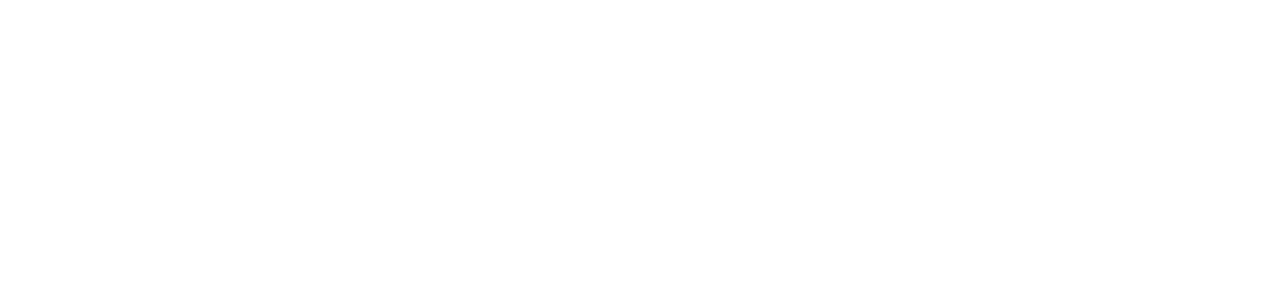
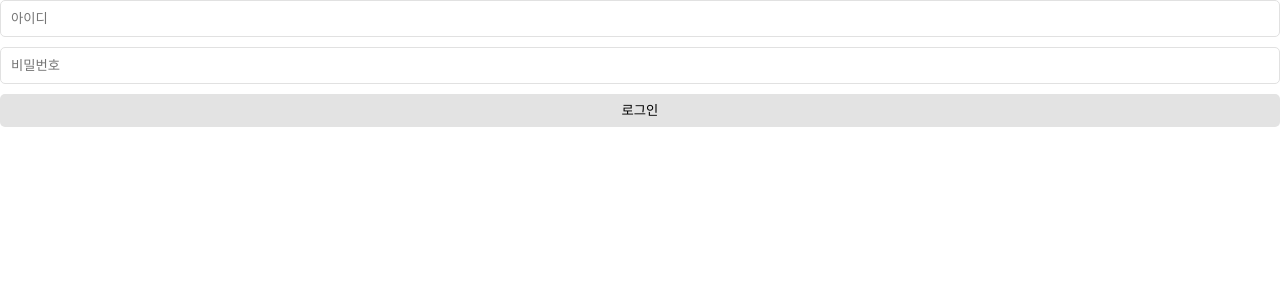
Before and after one commit to AT-SOPT-WEB/SaebomKwon, a React (Vite) app in the folder Week4/assignment/: page /login in a window 1280 px wide. Shown: the top 300 px of the page. Built offline with nearby package versions, Linux system fonts and the light colour scheme.

Commit message:
feat: Input 컴포넌트 스타일링

```diff
--- /dev/null
+++ b/Week4/assignment/src/components/Button.tsx
@@ -0,0 +1,13 @@
+import { css } from "@emotion/react";
+import { commonStyle } from "@/styles/common";
+import theme, { ThemeType } from "@/styles/theme";
+
+export default function Button() {
+  return <button css={buttonStyle(theme)}>로그인</button>;
+}
+
+const buttonStyle = (theme: ThemeType) => css`
+  ${commonStyle};
+  background-color: ${theme.colors.gray2};
+  border: none;
+`;
--- /dev/null
+++ b/Week4/assignment/src/components/Form.tsx
@@ -0,0 +1,20 @@
+import { css } from "@emotion/react";
+import Input from "@/components/Input";
+import Button from "@/components/Button";
+
+export default function Form() {
+  return (
+    <div css={InputContainer}>
+      <Input type="id" />
+      <Input type="pw" />
+      <Button />
+    </div>
+  );
+}
+
+const InputContainer = css`
+  display: flex;
+  flex-direction: column;
+  gap: 1rem;
+`;
+("#e5e3e3");
--- /dev/null
+++ b/Week4/assignment/src/components/Input.tsx
@@ -0,0 +1,15 @@
+import { css } from "@emotion/react";
+import { commonStyle } from "@/styles/common";
+import theme, { ThemeType } from "@/styles/theme";
+
+export default function Input({ type }: { type: string }) {
+  const placeholder = type === "id" ? "아이디" : "비밀번호";
+  return (
+    <input css={InputStyle(theme)} type="text" placeholder={placeholder} />
+  );
+}
+
+const InputStyle = (theme: ThemeType) => css`
+  ${commonStyle};
+  border: 1px solid ${theme.colors.gray1};
+`;
--- a/Week4/assignment/src/pages/LoginPage.tsx
+++ b/Week4/assignment/src/pages/LoginPage.tsx
@@ -1,3 +1,9 @@
+import Form from "@/components/Form";
+
 export default function LoginPage() {
-  return <></>;
+  return (
+    <>
+      <Form />
+    </>
+  );
 }
--- /dev/null
+++ b/Week4/assignment/src/styles/common.ts
@@ -0,0 +1,7 @@
+import { css } from "@emotion/react";
+
+export const commonStyle = css`
+  width: 100%;
+  padding: 1rem;
+  border-radius: 0.5rem;
+`;
--- a/Week4/assignment/src/styles/global.ts
+++ b/Week4/assignment/src/styles/global.ts
@@ -1,10 +1,17 @@
 import { css } from "@emotion/react";
 
 export const globalStyles = css`
+  /* ✅ rem 기준 설정: 1rem = 10px */
+  html {
+    font-size: 62.5%; /* 62.5% of 16px = 10px → 1rem = 10px */
+  }
   * {
     box-sizing: border-box;
     margin: 0;
     padding: 0;
     line-height: 1;
   }
+  body {
+    font-size: 1.6rem; /* = 16px */
+  }
 `;
--- a/Week4/assignment/src/styles/theme.ts
+++ b/Week4/assignment/src/styles/theme.ts
@@ -1,7 +1,9 @@
 // src/styles/theme.ts
 const theme = {
   colors: {
-    primary: "###32a767",
+    primary: "#32a767",
+    gray1: "#e1e1e1",
+    gray2: "#e3e3e3",
   },
 };
 
```
